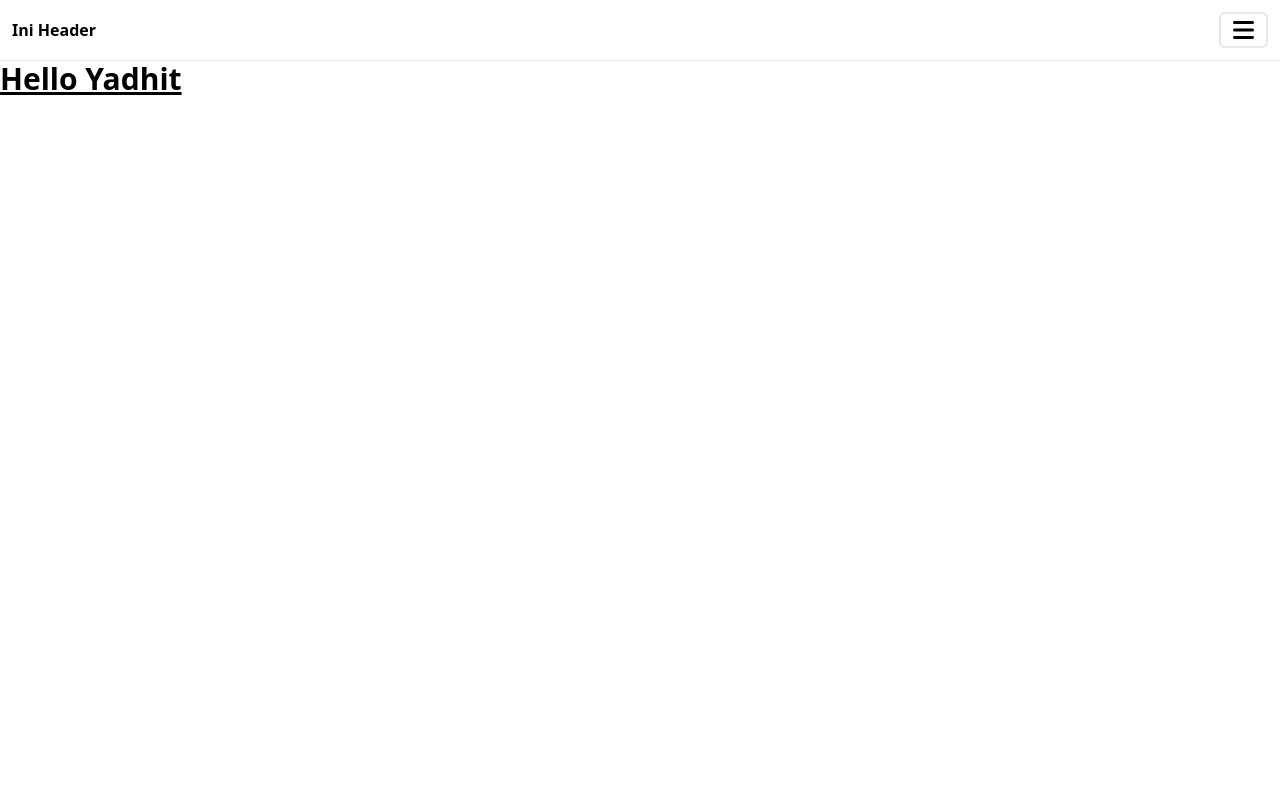
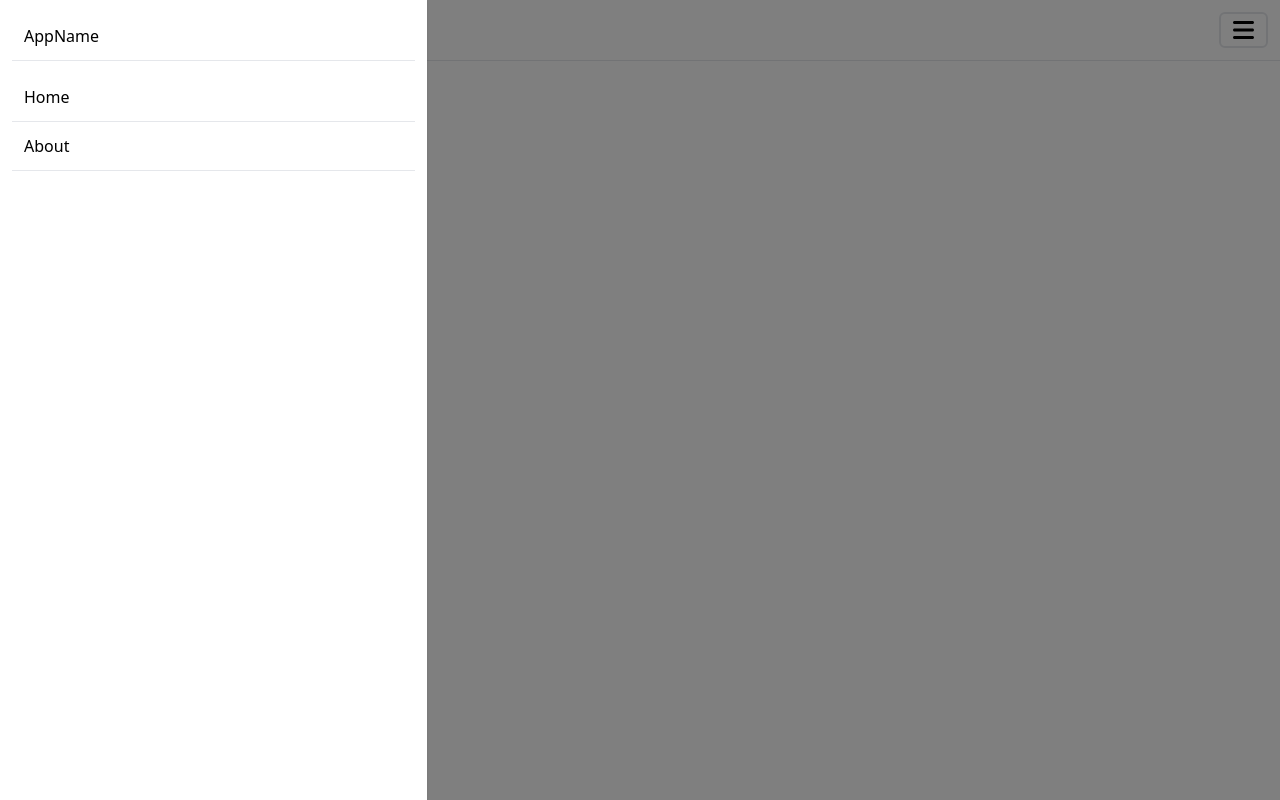
Before and after one commit to prsty02/rakamin-test, a React (Create React App) app: page / in a window 1280 px wide. Both pictures are taken after a click on the button 1243 px from the left and 30 px from the top of the page. Built offline with nearby package versions, Linux system fonts and the light colour scheme.

Commit message:
create navigation

```diff
--- a/package.json
+++ b/package.json
@@ -7,12 +7,15 @@
     "@fortawesome/free-regular-svg-icons": "^6.3.0",
     "@fortawesome/free-solid-svg-icons": "^6.3.0",
     "@fortawesome/react-fontawesome": "^0.2.0",
+    "@react-spring/web": "^9.7.1",
     "@testing-library/jest-dom": "^5.16.5",
     "@testing-library/react": "^13.4.0",
     "@testing-library/user-event": "^13.5.0",
     "react": "^18.2.0",
     "react-dom": "^18.2.0",
+    "react-router-dom": "^6.8.1",
     "react-scripts": "5.0.1",
+    "react-spring": "^9.7.0",
     "web-vitals": "^2.1.4"
   },
   "scripts": {
--- a/src/App.js
+++ b/src/App.js
@@ -1,10 +1,19 @@
+import { BrowserRouter, Route, Routes } from "react-router-dom";
 import Header from "./Components/Header";
+import Home from "./Views/Home";
 
 function App() {
   return (
     <div className="App">
-      <Header />
-      <h1 className="text-3xl font-bold underline">Hello Yadhit</h1>
+      <BrowserRouter>
+        <Header />
+        <div className="p-3">
+          <Routes>
+            <Route exact path="/" element={ <Home/> } />
+            <Route exact path="/about" element={ <Home/> } />
+          </Routes>
+        </div>
+      </BrowserRouter>
     </div>
   );
 }
--- a/src/Components/Header.js
+++ b/src/Components/Header.js
@@ -3,10 +3,10 @@ import Navigation from "./Navigation"
 const Header = () => {
     return(
         <header className="p-3 border-b flex justify-between items-center">
-            <span className="font-bold">Ini Header</span>
+            <span className="font-bold">AppName</span>
             <Navigation />
         </header>
-    )
+    );
 }
 
 export default Header
--- a/src/Components/Navigation.js
+++ b/src/Components/Navigation.js
@@ -1,9 +1,28 @@
 import { FontAwesomeIcon } from '@fortawesome/react-fontawesome'
 import { faBars } from '@fortawesome/free-solid-svg-icons'
+import { useState } from 'react'
+import NavigationMenu from './NavigationMenu';
 
 const Navigation = () => {
+    const [showMenu, setShowMenu] = useState(false);
+
+    let menu;
+    let menuLayer;
+
+    if (showMenu) {
+        menu = <div className='fixed bg-white shadow top-0 left-0 w-3/4 h-full lg:w-1/3 p-3 z-50'>
+            <div className='p-3 border-b'>AppName</div>
+            <NavigationMenu close={() => setShowMenu(false)} />
+        </div>
+
+        menuLayer = <div className='fixed bg-black-t-50 top-0 left-0 h-full w-full z-50' onClick={() => setShowMenu(false)}/>
+    }
+
+
+
     return(
-        <button className="border-solid border-2 px-3 py-1 rounded-md">
+        <nav>
+            <button className="border-solid border-2 px-3 py-1 rounded-md" onClick={() => setShowMenu(!showMenu)}>
                 <span>
                     <FontAwesomeIcon
                         icon = {faBars}
@@ -11,7 +30,10 @@ const Navigation = () => {
                     />
                 </span>
             </button>
-    )
+            {menuLayer}
+            {menu}
+        </nav>
+    );
 }
 
 export default Navigation
--- /dev/null
+++ b/src/Components/NavigationMenu.js
@@ -0,0 +1,18 @@
+import { Link } from "react-router-dom"
+
+const NavigationMenu = (props) => {
+    return (
+        <div>
+            <ul className="py-3">
+                <li className="p-3 border-b">
+                    <Link to="/" onClick={props.close}>Home</Link>
+                </li>
+                <li className="p-3 border-b">
+                    <Link to="about" onClick={props.close}>About</Link>
+                </li>
+            </ul>
+        </div>
+    )
+}
+
+export default NavigationMenu
--- /dev/null
+++ b/src/Views/About.js
@@ -0,0 +1,7 @@
+const About = () => {
+    return(
+        <h2>This is About Page</h2>
+    )
+}
+
+export default About
--- /dev/null
+++ b/src/Views/Home.js
@@ -0,0 +1,7 @@
+const Home = () => {
+    return(
+        <h2>This is home</h2>
+    )
+}
+
+export default Home
--- a/tailwind.config.js
+++ b/tailwind.config.js
@@ -2,7 +2,11 @@
 module.exports = {
   content: ["./src/**/*.{html,js}"],
   theme: {
-    extend: {},
+    extend: {
+      backgroundColor:{
+        'black-t-50': 'rgba(0,0,0,0.5)',
+      }
+    },
   },
   plugins: [],
 }
```
Also changed, not shown: 1 other file (tests, documents, lock files or other folders). Lines whose indentation alone changed are shown as unchanged.
